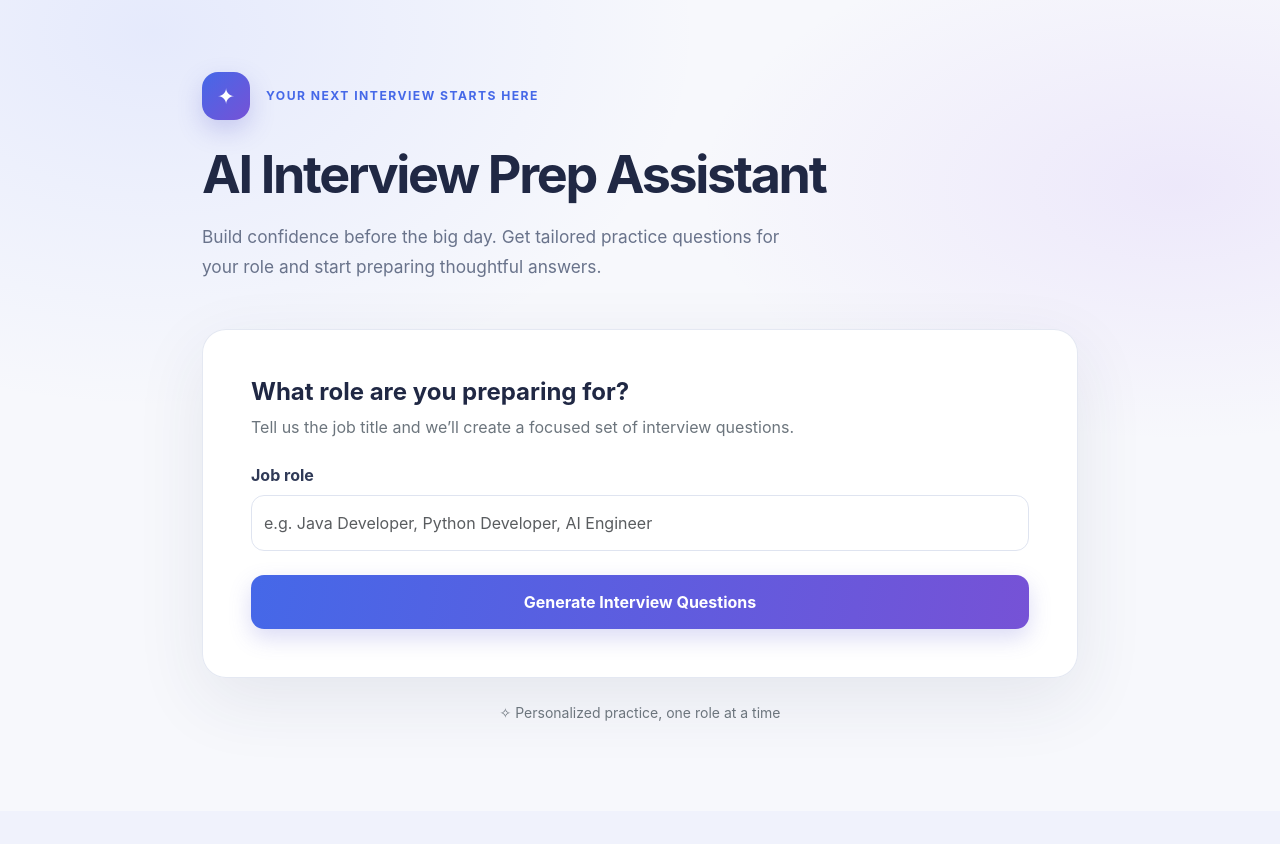
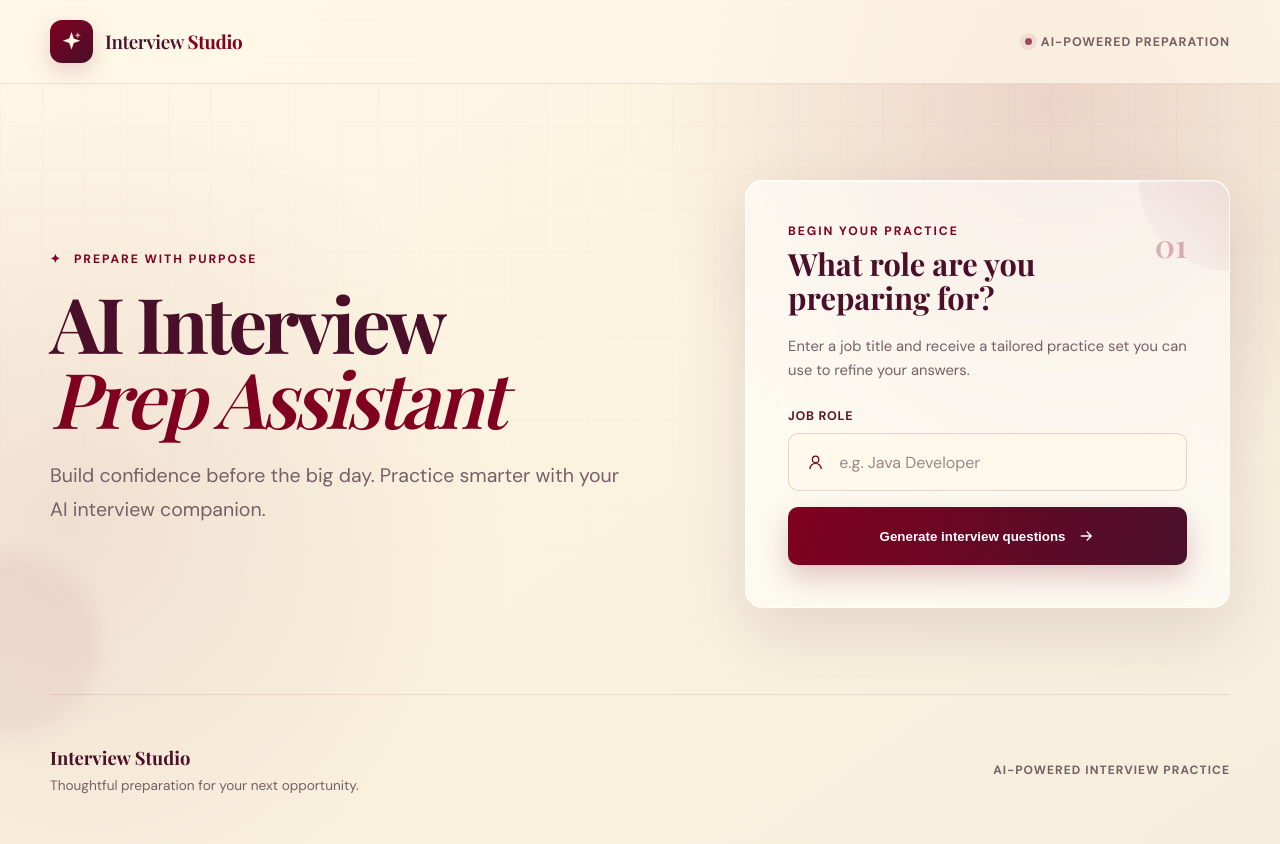
Before and after one commit to Kavana-DR/ai-interview-chatbot, a Flask app: page / in a window 1280 px wide. Before the commit the page ends 721 px from the top, so only its background shows below. Run offline with Flask 3, Linux system fonts and the light colour scheme; parts of the project's set-up code (start-up, migrations or seed data) failed here and were passed over.

Commit message:
Build AI Interview chatbot UI

```diff
--- a/static/style.css
+++ b/static/style.css
@@ -0,0 +1,160 @@
+:root {
+  --burgundy: #800020;
+  --deep-burgundy: #4A102A;
+  --wine: #5B1728;
+  --cream: #FFF8E7;
+  --ivory: #F5EEDC;
+  --dusty-rose: #C99A9A;
+  --text: #35232B;
+  --muted: #765F67;
+  --white: rgba(255, 255, 255, .72);
+}
+
+* { box-sizing: border-box; }
+html { scroll-behavior: smooth; }
+body {
+  min-height: 100vh;
+  margin: 0;
+  overflow-x: hidden;
+  color: var(--text);
+  background:
+    radial-gradient(circle at 82% 12%, rgba(128, 0, 32, .13), transparent 26rem),
+    radial-gradient(circle at 5% 62%, rgba(201, 154, 154, .24), transparent 28rem),
+    linear-gradient(145deg, var(--cream) 0%, #fbf3df 48%, var(--ivory) 100%);
+  font-family: "DM Sans", sans-serif;
+}
+
+body::before {
+  position: fixed;
+  inset: 0;
+  z-index: -2;
+  content: "";
+  background-image: linear-gradient(rgba(128, 0, 32, .025) 1px, transparent 1px), linear-gradient(90deg, rgba(128, 0, 32, .025) 1px, transparent 1px);
+  background-size: 42px 42px;
+  mask-image: linear-gradient(to bottom, black, transparent 75%);
+}
+
+.ambient { position: fixed; z-index: -1; border-radius: 50%; filter: blur(10px); pointer-events: none; }
+.ambient-one { width: 240px; height: 240px; right: -90px; top: 240px; border: 1px solid rgba(128, 0, 32, .12); }
+.ambient-two { width: 180px; height: 180px; left: -80px; bottom: 8%; background: rgba(201, 154, 154, .16); }
+
+.site-header { height: 84px; border-bottom: 1px solid rgba(128, 0, 32, .09); background: rgba(255, 248, 231, .68); backdrop-filter: blur(18px); -webkit-backdrop-filter: blur(18px); }
+.navbar { width: min(1180px, calc(100% - 48px)); height: 100%; margin: 0 auto; display: flex; align-items: center; justify-content: space-between; }
+.brand { display: inline-flex; align-items: center; gap: 12px; color: var(--deep-burgundy); text-decoration: none; }
+.brand-mark { width: 43px; height: 43px; display: grid; place-items: center; border-radius: 12px; background: linear-gradient(145deg, var(--burgundy), var(--deep-burgundy)); box-shadow: 0 8px 24px rgba(128, 0, 32, .18); }
+.brand-mark svg { width: 25px; fill: var(--cream); }
+.brand-mark .brand-cut { fill: var(--dusty-rose); }
+.brand-name { font-family: "Playfair Display", serif; font-size: 1.18rem; letter-spacing: -.02em; }
+.brand-name strong { color: var(--burgundy); }
+.nav-note { display: flex; align-items: center; gap: 9px; color: var(--muted); font-size: .78rem; font-weight: 700; letter-spacing: .08em; text-transform: uppercase; }
+.nav-note span { width: 7px; height: 7px; border-radius: 50%; background: #9a4b5d; box-shadow: 0 0 0 5px rgba(154, 75, 93, .1); }
+
+main { width: min(1180px, calc(100% - 48px)); margin: 0 auto; }
+.hero { min-height: 610px; display: grid; grid-template-columns: minmax(0, .88fr) minmax(380px, .72fr); align-items: center; gap: clamp(48px, 8vw, 105px); padding: 78px 0 68px; }
+.hero-copy { padding-bottom: 10px; }
+.eyebrow, .section-kicker { margin: 0 0 18px; color: var(--burgundy); font-size: .76rem; font-weight: 700; letter-spacing: .16em; text-transform: uppercase; }
+.eyebrow span { margin-right: 7px; }
+h1, h2 { margin-top: 0; font-family: "Playfair Display", serif; color: var(--deep-burgundy); }
+h1 { max-width: 650px; margin-bottom: 24px; font-size: clamp(3.2rem, 6vw, 5.25rem); line-height: .98; letter-spacing: -.045em; }
+h1 em { display: block; color: var(--burgundy); font-weight: 600; }
+.hero-subtitle { max-width: 590px; margin: 0; color: var(--muted); font-size: clamp(1.05rem, 1.7vw, 1.22rem); line-height: 1.75; }
+
+.glass-panel { border: 1px solid rgba(255, 255, 255, .72); background: rgba(255, 255, 255, .58); backdrop-filter: blur(24px); -webkit-backdrop-filter: blur(24px); box-shadow: 0 24px 70px rgba(74, 16, 42, .12), inset 0 1px rgba(255, 255, 255, .8); }
+.preparation-card { position: relative; padding: clamp(28px, 4vw, 42px); border-radius: 18px; }
+.preparation-card::before { position: absolute; width: 90px; height: 90px; right: 0; top: 0; border-radius: 0 18px 0 100%; background: linear-gradient(225deg, rgba(128, 0, 32, .09), transparent); content: ""; pointer-events: none; }
+.card-heading { display: flex; align-items: flex-start; justify-content: space-between; gap: 20px; }
+.section-kicker { display: block; margin-bottom: 8px; }
+.card-heading h2 { margin-bottom: 0; font-size: clamp(1.65rem, 2.4vw, 2.15rem); line-height: 1.12; }
+.step-count { color: rgba(128, 0, 32, .28); font-family: "Playfair Display", serif; font-size: 2rem; }
+.card-intro { margin: 18px 0 26px; color: var(--muted); font-size: .92rem; line-height: 1.65; }
+form label { display: block; margin-bottom: 9px; color: var(--wine); font-size: .78rem; font-weight: 700; letter-spacing: .06em; text-transform: uppercase; }
+.role-field { height: 58px; display: flex; align-items: center; gap: 12px; margin-bottom: 16px; padding: 0 17px; border: 1px solid rgba(128, 0, 32, .16); border-radius: 10px; background: rgba(255, 248, 231, .6); transition: border-color .2s, box-shadow .2s, background .2s; }
+.role-field:focus-within { border-color: var(--burgundy); background: rgba(255, 255, 255, .88); box-shadow: 0 0 0 4px rgba(128, 0, 32, .08); }
+.role-field svg { width: 21px; fill: none; stroke: var(--burgundy); stroke-width: 1.6; }
+.role-field input { width: 100%; height: 100%; border: 0; outline: 0; color: var(--text); background: transparent; font: inherit; }
+.role-field input::placeholder { color: #9b858b; }
+.submit-button { width: 100%; height: 58px; display: flex; align-items: center; justify-content: center; gap: 12px; border: 0; border-radius: 10px; color: white; background: linear-gradient(110deg, var(--burgundy), var(--deep-burgundy)); box-shadow: 0 12px 28px rgba(128, 0, 32, .22); font-weight: 700; cursor: pointer; transition: transform .2s, box-shadow .2s, filter .2s; }
+.submit-button svg { width: 18px; fill: none; stroke: currentColor; stroke-width: 1.8; transition: transform .2s; }
+.submit-button:hover:not(:disabled) { transform: translateY(-2px); filter: brightness(1.06); box-shadow: 0 16px 34px rgba(128, 0, 32, .28); }
+.submit-button:hover svg { transform: translateX(3px); }
+.submit-button:disabled { cursor: wait; opacity: .82; }
+.spinner { width: 18px; height: 18px; border: 2px solid rgba(255,255,255,.38); border-top-color: white; border-radius: 50%; animation: spin .8s linear infinite; }
+@keyframes spin { to { transform: rotate(360deg); } }
+.d-none { display: none !important; }
+.loading-message { margin-top: 14px; display: flex; align-items: center; justify-content: center; gap: 10px; color: var(--muted); font-size: .82rem; }
+.typing-dots { display: inline-flex; gap: 3px; }
+.typing-dots i { width: 4px; height: 4px; border-radius: 50%; background: var(--burgundy); animation: typing 1s infinite ease-in-out; }
+.typing-dots i:nth-child(2) { animation-delay: .15s; }
+.typing-dots i:nth-child(3) { animation-delay: .3s; }
+@keyframes typing { 0%, 60%, 100% { transform: translateY(0); opacity: .45; } 30% { transform: translateY(-4px); opacity: 1; } }
+
+.practice-session { margin-bottom: 70px; padding: clamp(28px, 5vw, 52px); border: 1px solid rgba(128, 0, 32, .11); border-radius: 18px; background: rgba(255, 255, 255, .48); backdrop-filter: blur(20px); box-shadow: 0 20px 60px rgba(74, 16, 42, .09); }
+.session-heading { display: flex; align-items: center; justify-content: space-between; gap: 24px; padding-bottom: 24px; border-bottom: 1px solid rgba(128, 0, 32, .1); }
+.session-heading h2 { margin: 0; font-size: clamp(2rem, 4vw, 2.8rem); }
+.role-badge { max-width: 260px; padding: 10px 14px; overflow: hidden; border: 1px solid rgba(128, 0, 32, .14); border-radius: 999px; color: var(--burgundy); background: rgba(255, 248, 231, .78); font-size: .82rem; font-weight: 700; text-overflow: ellipsis; white-space: nowrap; }
+.chat-layout { padding: 32px 0 18px; }
+.message-row { display: flex; align-items: flex-start; gap: 14px; margin-bottom: 24px; }
+.assistant-row { max-width: 920px; }
+.user-row { justify-content: flex-end; }
+.avatar { flex: 0 0 38px; width: 38px; height: 38px; display: grid; place-items: center; border-radius: 50%; font-size: .68rem; font-weight: 800; }
+.assistant-avatar { color: var(--cream); background: linear-gradient(145deg, var(--burgundy), var(--wine)); }
+.user-avatar { color: var(--burgundy); border: 1px solid rgba(128, 0, 32, .15); background: var(--ivory); }
+.chat-message { padding: 20px 22px; }
+.assistant-message { flex: 1; border: 1px solid rgba(128, 0, 32, .09); border-radius: 4px 16px 16px 16px; background: rgba(255, 255, 255, .84); box-shadow: 0 10px 30px rgba(74, 16, 42, .06); }
+.user-message { max-width: 540px; border-radius: 16px 4px 16px 16px; color: white; background: linear-gradient(135deg, var(--wine), var(--deep-burgundy)); box-shadow: 0 10px 26px rgba(74, 16, 42, .15); }
+.message-meta { margin-bottom: 12px; display: flex; justify-content: space-between; gap: 20px; color: var(--burgundy); font-size: .77rem; }
+.user-message .message-meta { color: var(--dusty-rose); }
+.message-meta span { opacity: .7; }
+.answer-text { line-height: 1.8; overflow-wrap: anywhere; white-space: pre-wrap; }
+.user-message p { margin: 0; }
+.response-composer { min-height: 68px; display: flex; align-items: center; justify-content: space-between; gap: 20px; margin-top: 10px; padding: 10px 12px 10px 20px; border: 1px solid rgba(128, 0, 32, .12); border-radius: 12px; color: var(--muted); background: rgba(255, 248, 231, .72); }
+.response-composer button { border: 0; border-radius: 8px; padding: 13px 16px; color: white; background: var(--burgundy); font-weight: 700; cursor: pointer; transition: transform .2s, background .2s; }
+.response-composer button:hover { transform: translateY(-1px); background: var(--deep-burgundy); }
+
+.site-footer { width: min(1180px, calc(100% - 48px)); margin: 0 auto; min-height: 150px; display: flex; align-items: center; justify-content: space-between; gap: 30px; border-top: 1px solid rgba(128, 0, 32, .1); color: var(--muted); }
+.footer-brand { color: var(--deep-burgundy); font-family: "Playfair Display", serif; font-size: 1.15rem; font-weight: 700; text-decoration: none; }
+.site-footer p { margin: 7px 0 0; font-size: .85rem; }
+.site-footer > span { font-size: .75rem; font-weight: 700; letter-spacing: .09em; text-transform: uppercase; }
+
+@media (max-width: 900px) {
+  .hero { grid-template-columns: 1fr 1fr; gap: 36px; }
+  h1 { font-size: clamp(3rem, 7vw, 4rem); }
+}
+
+@media (max-width: 720px) {
+  .site-header { height: 72px; }
+  .navbar, main, .site-footer { width: min(100% - 32px, 1180px); }
+  .nav-note { font-size: 0; }
+  .nav-note span { width: 8px; height: 8px; }
+  .hero { min-height: 0; grid-template-columns: 1fr; gap: 38px; padding: 56px 0; }
+  h1 { font-size: clamp(3rem, 14vw, 4.5rem); }
+  .hero-subtitle { font-size: 1rem; }
+  .preparation-card { padding: 26px 22px; }
+  .practice-session { padding: 26px 18px; }
+  .session-heading { align-items: flex-start; }
+  .role-badge { max-width: 150px; }
+  .message-row { gap: 10px; }
+  .avatar { flex-basis: 34px; width: 34px; height: 34px; }
+  .chat-message { padding: 17px; }
+  .assistant-row { max-width: 100%; }
+  .response-composer { align-items: flex-start; flex-direction: column; padding: 16px; }
+  .response-composer button { width: 100%; }
+  .site-footer { min-height: 180px; align-items: flex-start; flex-direction: column; justify-content: center; }
+}
+
+@media (max-width: 420px) {
+  .brand-name { font-size: 1rem; }
+  .brand-mark { width: 39px; height: 39px; }
+  h1 { font-size: 2.85rem; }
+  .card-heading h2 { font-size: 1.55rem; }
+  .step-count { display: none; }
+  .session-heading { flex-direction: column; }
+  .role-badge { max-width: 100%; }
+  .assistant-row { flex-direction: column; }
+  .assistant-message { width: 100%; }
+  .user-row .avatar { align-self: flex-end; }
+}
+
+@media (prefers-reduced-motion: reduce) {
+  *, *::before, *::after { scroll-behavior: auto !important; animation-duration: .01ms !important; animation-iteration-count: 1 !important; transition-duration: .01ms !important; }
+}
--- a/templates/index.html
+++ b/templates/index.html
@@ -3,224 +3,128 @@
 <head>
   <meta charset="utf-8">
   <meta name="viewport" content="width=device-width, initial-scale=1">
-  <meta name="theme-color" content="#f5f7ff">
+  <meta name="theme-color" content="#FFF8E7">
+  <meta name="description" content="Practice interview questions with an AI-powered interview preparation assistant.">
   <title>AI Interview Prep Assistant</title>
-  <link href="https://cdn.jsdelivr.net/npm/bootstrap@5.3.3/dist/css/bootstrap.min.css" rel="stylesheet">
-  <style>
-    :root {
-      color-scheme: light;
-      --ink: #202844;
-      --muted: #69738b;
-      --blue: #4568e8;
-      --purple: #7652d6;
-    }
-
-    body {
-      min-height: 100vh;
-      color: var(--ink);
-      background:
-        radial-gradient(ellipse at 12% 4%, rgba(110, 139, 255, .13), transparent 34rem),
-        radial-gradient(ellipse at 92% 23%, rgba(164, 118, 239, .12), transparent 30rem),
-        #f7f8fc;
-      font-family: Inter, ui-sans-serif, system-ui, -apple-system, BlinkMacSystemFont, "Segoe UI", sans-serif;
-    }
-
-    .page-shell {
-      max-width: 900px;
-      padding-top: clamp(3rem, 9vh, 6.5rem);
-      padding-bottom: 4rem;
-    }
-
-    .brand-mark {
-      display: inline-grid;
-      width: 48px;
-      height: 48px;
-      place-items: center;
-      color: white;
-      background: linear-gradient(135deg, var(--blue), var(--purple));
-      border-radius: 16px;
-      box-shadow: 0 10px 24px rgba(91, 91, 209, .25);
-      font-size: 1.35rem;
-    }
-
-    .eyebrow {
-      color: var(--blue);
-      font-size: .76rem;
-      font-weight: 700;
-      letter-spacing: .12em;
-      text-transform: uppercase;
-    }
-
-    .page-title {
-      font-size: clamp(2rem, 5vw, 3.25rem);
-      font-weight: 750;
-      letter-spacing: -.045em;
-    }
-
-    .intro {
-      max-width: 610px;
-      color: var(--muted);
-      font-size: 1.08rem;
-      line-height: 1.7;
-    }
-
-    .main-card {
-      overflow: hidden;
-      border: 1px solid rgba(226, 230, 241, .9);
-      border-radius: 24px;
-      background: rgba(255, 255, 255, .94);
-      box-shadow: 0 22px 70px rgba(44, 56, 93, .09);
-    }
-
-    .form-label {
-      color: #303a57;
-      font-weight: 650;
-    }
-
-    .form-control {
-      min-height: 56px;
-      border-color: #dfe4f0;
-      border-radius: 13px;
-      color: var(--ink);
-    }
-
-    .form-control:focus {
-      border-color: #8295f2;
-      box-shadow: 0 0 0 .22rem rgba(91, 112, 232, .14);
-    }
-
-    .submit-button {
-      min-height: 54px;
-      border: 0;
-      border-radius: 13px;
-      background: linear-gradient(100deg, var(--blue), var(--purple));
-      box-shadow: 0 9px 22px rgba(91, 91, 209, .22);
-      font-weight: 650;
-      transition: transform .18s ease, box-shadow .18s ease;
-    }
-
-    .submit-button:hover {
-      transform: translateY(-1px);
-      box-shadow: 0 12px 26px rgba(91, 91, 209, .28);
-    }
-
-    .answer-card {
-      border: 1px solid #e6e8f4;
-      border-radius: 18px;
-      background: #fff;
-    }
-
-    .answer-text {
-      color: #3c465f;
-      line-height: 1.8;
-      overflow-wrap: anywhere;
-      white-space: pre-wrap;
-    }
-
-    .role-badge {
-      color: #5140a3;
-      background: #f0edff;
-      border: 1px solid #e6e0ff;
-      border-radius: 999px;
-      font-size: .85rem;
-      font-weight: 600;
-    }
-
-    @media (max-width: 575.98px) {
-      .page-shell {
-        padding-top: 2.5rem;
-      }
-
-      .main-card {
-        border-radius: 19px;
-      }
-
-      .card-body-responsive {
-        padding: 1.35rem !important;
-      }
-    }
-
-    @media (prefers-reduced-motion: reduce) {
-      *,
-      *::before,
-      *::after {
-        scroll-behavior: auto !important;
-        transition-duration: .01ms !important;
-      }
-    }
-  </style>
+  <link rel="preconnect" href="https://fonts.googleapis.com">
+  <link rel="preconnect" href="https://fonts.gstatic.com" crossorigin>
+  <link href="https://fonts.googleapis.com/css2?family=DM+Sans:wght@400;500;600;700&family=Playfair+Display:wght@600;700&display=swap" rel="stylesheet">
+  <link rel="stylesheet" href="{{ url_for('static', filename='style.css') }}">
 </head>
 <body>
-  <main class="container page-shell">
-    <header class="mb-4 mb-md-5">
-      <div class="d-flex align-items-center gap-3 mb-4">
-        <span class="brand-mark" aria-hidden="true">✦</span>
-        <span class="eyebrow mb-0">Your next interview starts here</span>
+  <div class="ambient ambient-one" aria-hidden="true"></div>
+  <div class="ambient ambient-two" aria-hidden="true"></div>
+
+  <header class="site-header">
+    <nav class="navbar" aria-label="Primary navigation">
+      <a class="brand" href="{{ url_for('home') }}" aria-label="AI Interview Prep Assistant home">
+        <span class="brand-mark" aria-hidden="true">
+          <svg viewBox="0 0 24 24" role="img"><path d="M12 2.8 14.2 9l6.2 2.2-6.2 2.2L12 19.6l-2.2-6.2-6.2-2.2L9.8 9 12 2.8Z"/><path class="brand-cut" d="m18 3 .9 2.1L21 6l-2.1.9L18 9l-.9-2.1L15 6l2.1-.9L18 3Z"/></svg>
+        </span>
+        <span class="brand-name">Interview <strong>Studio</strong></span>
+      </a>
+      <span class="nav-note"><span></span> AI-powered preparation</span>
+    </nav>
+  </header>
+
+  <main>
+    <section class="hero" aria-labelledby="page-title">
+      <div class="hero-copy">
+        <p class="eyebrow"><span aria-hidden="true">✦</span> Prepare with purpose</p>
+        <h1 id="page-title">AI Interview <em>Prep Assistant</em></h1>
+        <p class="hero-subtitle">Build confidence before the big day. Practice smarter with your AI interview companion.</p>
       </div>
-      <h1 class="page-title mb-3">AI Interview Prep Assistant</h1>
-      <p class="intro mb-0">
-        Build confidence before the big day. Get tailored practice questions for your role and start preparing thoughtful answers.
-      </p>
-    </header>
 
-    <section class="main-card mb-4" aria-labelledby="form-heading">
-      <div class="card-body card-body-responsive p-4 p-md-5">
-        <h2 id="form-heading" class="h4 fw-bold mb-2">What role are you preparing for?</h2>
-        <p class="text-secondary mb-4">Tell us the job title and we’ll create a focused set of interview questions.</p>
+      <div class="preparation-card glass-panel">
+        <div class="card-heading">
+          <div>
+            <span class="section-kicker">Begin your practice</span>
+            <h2>What role are you preparing for?</h2>
+          </div>
+          <span class="step-count">01</span>
+        </div>
+        <p class="card-intro">Enter a job title and receive a tailored practice set you can use to refine your answers.</p>
 
         <form id="interview-form" method="POST">
-          <div class="mb-4">
-            <label for="role" class="form-label mb-2">Job role</label>
-            <input
-              class="form-control"
-              id="role"
-              name="role"
-              type="text"
-              value="{{ role }}"
-              placeholder="e.g. Java Developer, Python Developer, AI Engineer"
-              autocomplete="organization-title"
-              required
-            >
+          <label for="role">Job role</label>
+          <div class="role-field">
+            <svg viewBox="0 0 24 24" aria-hidden="true"><path d="M12 12a4 4 0 1 0 0-8 4 4 0 0 0 0 8Zm7 8a7 7 0 0 0-14 0"/></svg>
+            <input id="role" name="role" type="text" value="{{ role }}" placeholder="e.g. Java Developer" autocomplete="organization-title" required>
           </div>
-          <button class="btn btn-primary submit-button w-100" id="submit-button" type="submit">
-            <span id="button-label">Generate Interview Questions</span>
-            <span id="button-spinner" class="spinner-border spinner-border-sm ms-2 d-none" role="status" aria-hidden="true"></span>
+          <button class="submit-button" id="submit-button" type="submit">
+            <span id="button-label">Generate interview questions</span>
+            <svg viewBox="0 0 24 24" aria-hidden="true"><path d="M5 12h14M13 6l6 6-6 6"/></svg>
+            <span id="button-spinner" class="spinner d-none" aria-hidden="true"></span>
           </button>
-          <div id="loading-message" class="small text-secondary text-center mt-3 d-none" role="status" aria-live="polite">
-            Generating interview questions...
+          <div id="loading-message" class="loading-message d-none" role="status" aria-live="polite">
+            <span class="typing-dots"><i></i><i></i><i></i></span>
+            Preparing your interview set
           </div>
         </form>
       </div>
     </section>
 
-    <div class="text-center text-secondary small mb-4">
-      <span aria-hidden="true">✧</span> Personalized practice, one role at a time
-    </div>
+    {% if answer %}
+    <section class="practice-session" aria-labelledby="practice-heading">
+      <div class="session-heading">
+        <div>
+          <span class="section-kicker">Your practice session</span>
+          <h2 id="practice-heading">Interview questions</h2>
+        </div>
+        {% if role %}<span class="role-badge">{{ role }}</span>{% endif %}
+      </div>
 
-    {% if answer %}
-    <section class="answer-card p-4 p-md-5" aria-labelledby="answer-heading">
-      <div class="d-flex flex-column flex-sm-row justify-content-between align-items-sm-start gap-3 mb-4">
-        <div>
-          <p class="eyebrow mb-2">Your practice set</p>
-          <h2 id="answer-heading" class="h4 fw-bold mb-0">Interview questions</h2>
+      <div class="chat-layout">
+        <div class="message-row assistant-row">
+          <div class="avatar assistant-avatar" aria-hidden="true">AI</div>
+          <div class="chat-message assistant-message">
+            <div class="message-meta"><strong>Interview Coach</strong><span>Just now</span></div>
+            <div class="answer-text">{{ answer }}</div>
+          </div>
         </div>
-        {% if role %}
-        <span class="role-badge px-3 py-2">{{ role }}</span>
-        {% endif %}
+        <div class="message-row user-row">
+          <div class="chat-message user-message">
+            <div class="message-meta"><strong>You</strong><span>Practice role</span></div>
+            <p>{{ role if role else "Interview preparation request" }}</p>
+          </div>
+          <div class="avatar user-avatar" aria-hidden="true">YOU</div>
+        </div>
       </div>
-      <div class="answer-text">{{ answer }}</div>
+
+      <div class="response-composer" aria-label="Practice input">
+        <span>Ready to prepare another role?</span>
+        <button type="button" id="practice-again">Choose another role <span aria-hidden="true">→</span></button>
+      </div>
     </section>
     {% endif %}
   </main>
 
+  <footer class="site-footer">
+    <div>
+      <a class="footer-brand" href="{{ url_for('home') }}">Interview Studio</a>
+      <p>Thoughtful preparation for your next opportunity.</p>
+    </div>
+    <span>AI-powered interview practice</span>
+  </footer>
+
   <script>
-    document.getElementById("interview-form").addEventListener("submit", function () {
-      const button = document.getElementById("submit-button");
+    const form = document.getElementById("interview-form");
+    const button = document.getElementById("submit-button");
+
+    form.addEventListener("submit", function () {
       button.disabled = true;
-      document.getElementById("button-label").textContent = "Generating interview questions...";
+      document.getElementById("button-label").textContent = "Preparing your session";
       document.getElementById("button-spinner").classList.remove("d-none");
       document.getElementById("loading-message").classList.remove("d-none");
     });
+
+    const practiceAgain = document.getElementById("practice-again");
+    if (practiceAgain) {
+      practiceAgain.addEventListener("click", function () {
+        document.querySelector(".preparation-card").scrollIntoView({ behavior: "smooth", block: "center" });
+        document.getElementById("role").focus();
+      });
+    }
   </script>
 </body>
 </html>
```
